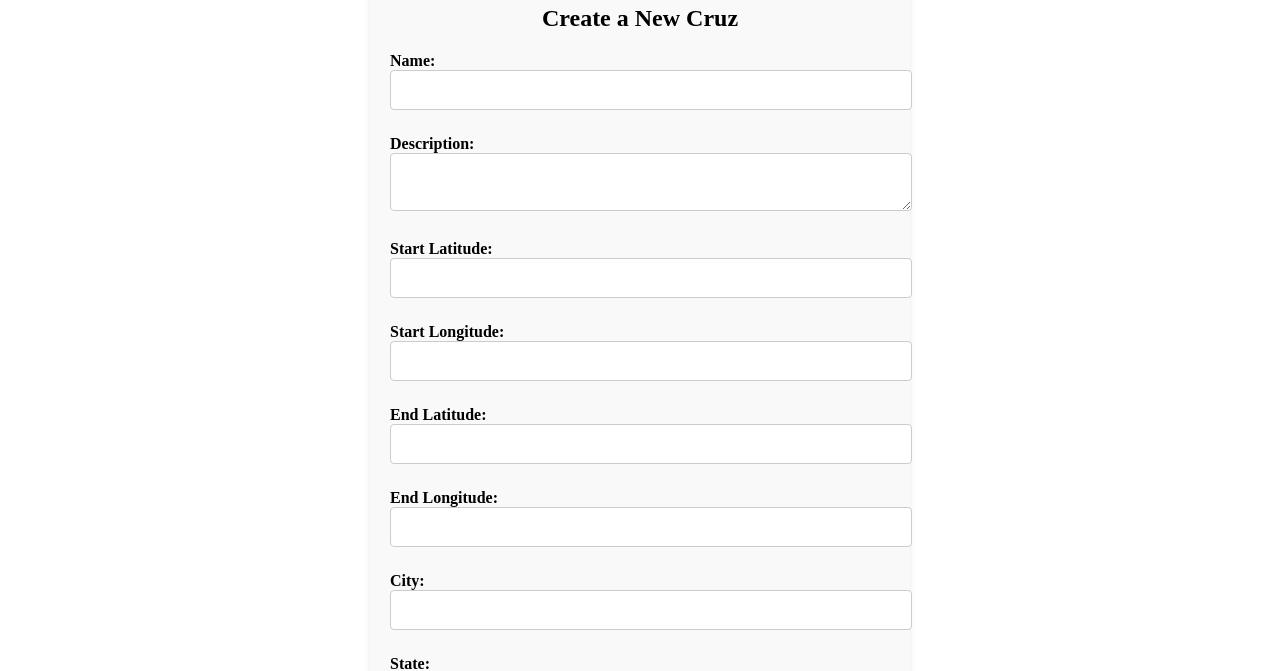
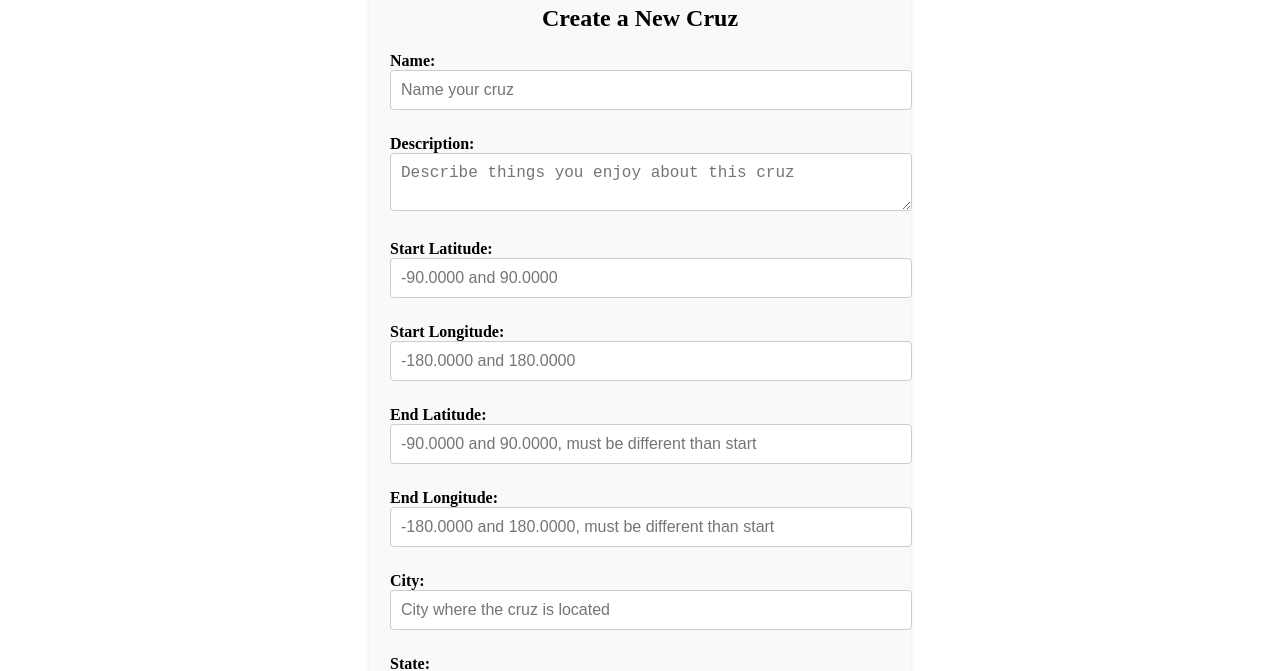
Before and after one commit to gavinjcampbell83/capstone-project, a React (Vite) app in the folder react-vite/: page /cruz/new in a window 1280 px wide. Shown: the part 253-924 px from the top of the page. Built offline with nearby package versions, Linux system fonts and the light colour scheme; no server answers.

Commit message:
updated create cruz and update cruz

```diff
--- a/react-vite/src/components/CreateCruzForm/CreateCruzForm.jsx
+++ b/react-vite/src/components/CreateCruzForm/CreateCruzForm.jsx
@@ -108,6 +108,7 @@ function CreateCruzForm() {
             type="text"
             value={name}
             onChange={(e) => setName(e.target.value)}
+            placeholder="Name your cruz"
             required
           />
         </label>
@@ -118,6 +119,7 @@ function CreateCruzForm() {
           <textarea
             value={description}
             onChange={(e) => setDescription(e.target.value)}
+            placeholder="Describe things you enjoy about this cruz"
             required
           />
         </label>
@@ -130,11 +132,12 @@ function CreateCruzForm() {
             step="0.0001"
             value={startLat}
             onChange={(e) => setStartLat(e.target.value)}
+            placeholder="-90.0000 and 90.0000"
             required
           />
         </label>
         {errors.startLat && <p className="error-message">{errors.startLat}</p>}
-
+        {errors.coordinates && <p className="error-message">{errors.coordinates}</p>}
         <label>
           Start Longitude:
           <input
@@ -142,11 +145,12 @@ function CreateCruzForm() {
             step="0.0001"
             value={startLng}
             onChange={(e) => setStartLng(e.target.value)}
+            placeholder="-180.0000 and 180.0000"
             required
           />
         </label>
         {errors.startLng && <p className="error-message">{errors.startLng}</p>}
-
+        {errors.coordinates && <p className="error-message">{errors.coordinates}</p>}
         <label>
           End Latitude:
           <input
@@ -154,11 +158,12 @@ function CreateCruzForm() {
             step="0.0001"
             value={endLat}
             onChange={(e) => setEndLat(e.target.value)}
+            placeholder="-90.0000 and 90.0000, must be different than start"
             required
           />
         </label>
         {errors.endLat && <p className="error-message">{errors.endLat}</p>}
-
+        {errors.coordinates && <p className="error-message">{errors.coordinates}</p>}
         <label>
           End Longitude:
           <input
@@ -166,17 +171,19 @@ function CreateCruzForm() {
             step="0.0001"
             value={endLng}
             onChange={(e) => setEndLng(e.target.value)}
+            placeholder="-180.0000 and 180.0000, must be different than start"
             required
           />
         </label>
         {errors.endLng && <p className="error-message">{errors.endLng}</p>}
-
+        {errors.coordinates && <p className="error-message">{errors.coordinates}</p>}
         <label>
           City:
           <input
             type="text"
             value={city}
             onChange={(e) => setCity(e.target.value)}
+            placeholder="City where the cruz is located"
             required
           />
         </label>
@@ -188,6 +195,7 @@ function CreateCruzForm() {
             type="text"
             value={state}
             onChange={(e) => setState(e.target.value)}
+            placeholder="State where the cruz is located"
             required
           />
         </label>
@@ -210,6 +218,7 @@ function CreateCruzForm() {
 
         <label>
           Preview Image:
+          <label>(pdf,  png,  jpg,  jpeg,  gif)</label>
           <input
             type="file"
             accept="image/*"
--- a/react-vite/src/components/UpdateCruzForm/UpdateCruzForm.jsx
+++ b/react-vite/src/components/UpdateCruzForm/UpdateCruzForm.jsx
@@ -135,6 +135,7 @@ function UpdateCruzForm() {
             type="text"
             value={name}
             onChange={(e) => setName(e.target.value)}
+            placeholder="Name your cruz"
             required
           />
         </label>
@@ -145,6 +146,7 @@ function UpdateCruzForm() {
           <textarea
             value={description}
             onChange={(e) => setDescription(e.target.value)}
+            placeholder="Describe things you enjoy about this cruz"
             required
           />
         </label>
@@ -157,11 +159,12 @@ function UpdateCruzForm() {
             step="0.0001"
             value={startLat}
             onChange={(e) => setStartLat(e.target.value)}
+            placeholder="-90.0000 and 90.0000"
             required
           />
         </label>
         {errors.startLat && <p className="error-message">{errors.startLat}</p>}
-
+        {errors.coordinates && <p className="error-message">{errors.coordinates}</p>}
         <label>
           Start Longitude:
           <input
@@ -169,11 +172,12 @@ function UpdateCruzForm() {
             step="0.0001"
             value={startLng}
             onChange={(e) => setStartLng(e.target.value)}
+            placeholder="-180.0000 and 180.0000"
             required
           />
         </label>
         {errors.startLng && <p className="error-message">{errors.startLng}</p>}
-
+        {errors.coordinates && <p className="error-message">{errors.coordinates}</p>}
         <label>
           End Latitude:
           <input
@@ -181,11 +185,12 @@ function UpdateCruzForm() {
             step="0.0001"
             value={endLat}
             onChange={(e) => setEndLat(e.target.value)}
+            placeholder="-90.0000 and 90.0000, must be different than start"
             required
           />
         </label>
         {errors.endLat && <p className="error-message">{errors.endLat}</p>}
-
+        {errors.coordinates && <p className="error-message">{errors.coordinates}</p>}
         <label>
           End Longitude:
           <input
@@ -193,11 +198,12 @@ function UpdateCruzForm() {
             step="0.0001"
             value={endLng}
             onChange={(e) => setEndLng(e.target.value)}
+            placeholder="-180.0000 and 180.0000, must be different than start"
             required
           />
         </label>
         {errors.endLng && <p className="error-message">{errors.endLng}</p>}
-
+        {errors.coordinates && <p className="error-message">{errors.coordinates}</p>}
         <label>
           Difficulty:
           <select
@@ -219,6 +225,7 @@ function UpdateCruzForm() {
             type="text"
             value={city}
             onChange={(e) => setCity(e.target.value)}
+            placeholder="City where the cruz is located"
             required
           />
         </label>
@@ -230,6 +237,7 @@ function UpdateCruzForm() {
             type="text"
             value={state}
             onChange={(e) => setState(e.target.value)}
+            placeholder="State where the cruz is located"
             required
           />
         </label>
@@ -237,6 +245,7 @@ function UpdateCruzForm() {
 
         <label>
           Preview Image:
+          <label>(If you wish to keep current photo, no selection is required)</label>
           <input
             type="file"
             accept="image/*"
```
Also changed, not shown: 3 other files (tests, documents, lock files or other folders).
